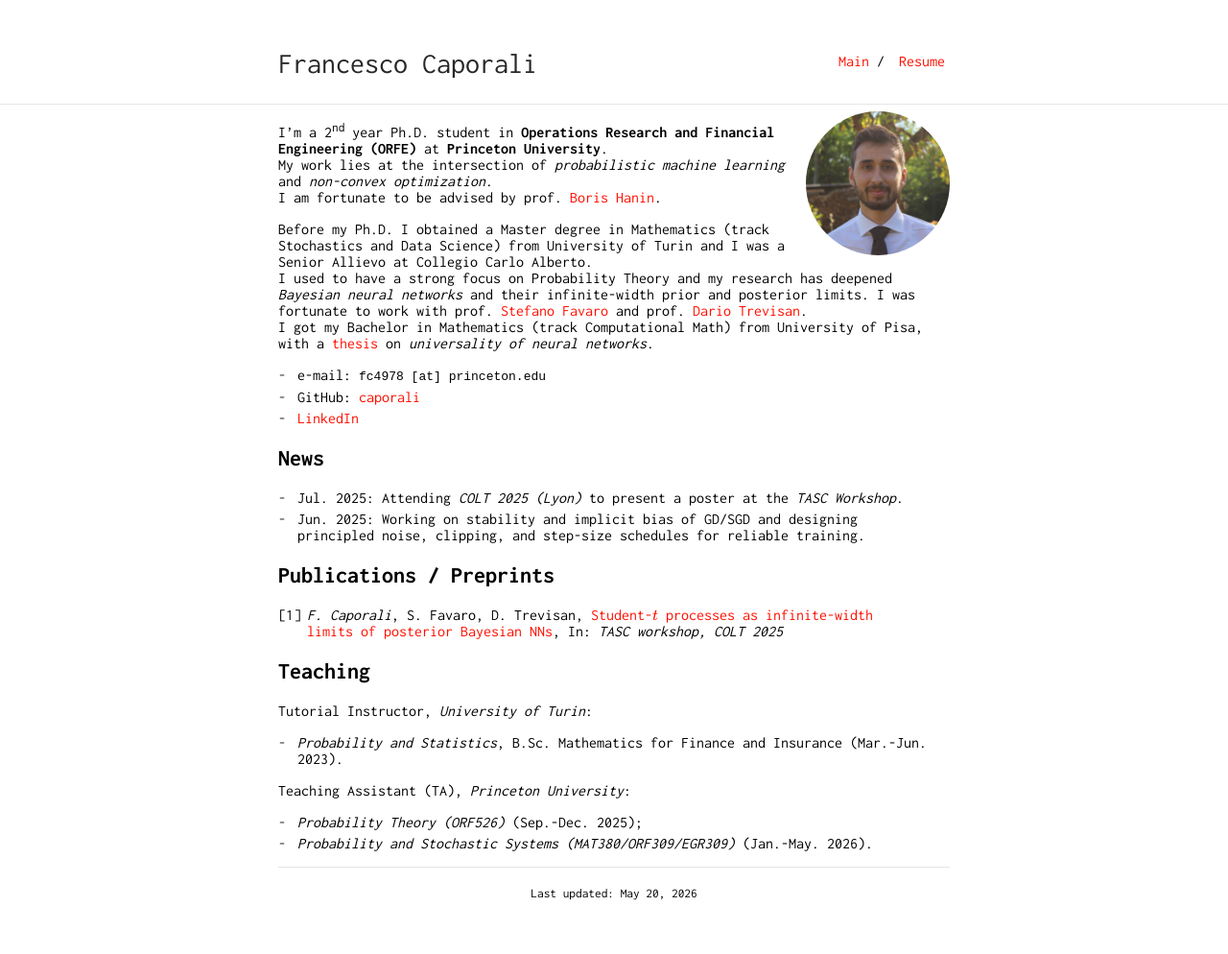
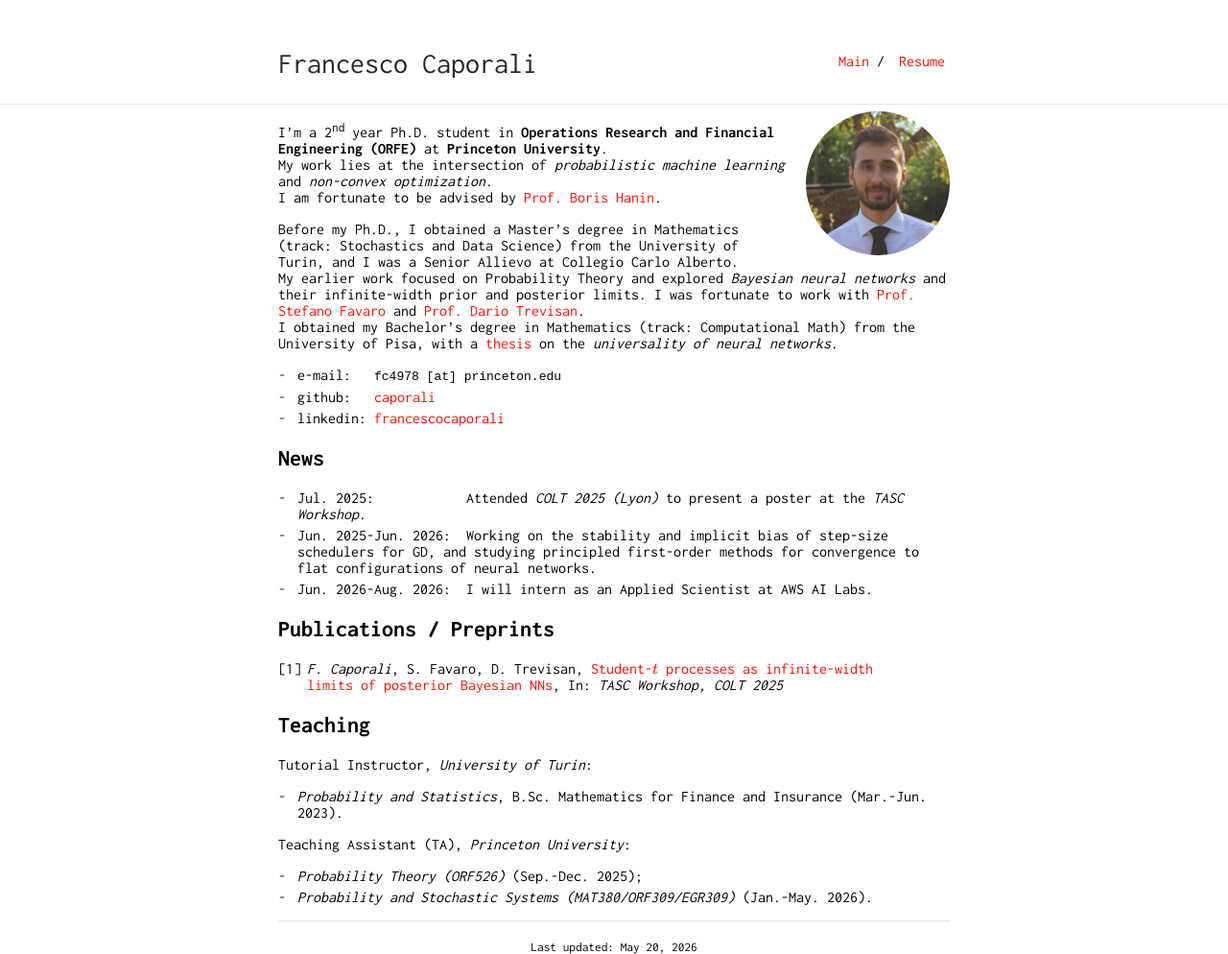
Before and after one commit to caporali/caporali.github.io, a Jekyll site: the page built from index.md, in a window 1280 px wide. Shown: the whole page at 96% size. Built offline with Jekyll 4.4.1, drawn with Linux system fonts in a browser that asks for light colours; before the commit the page ends 938 px from its top, so only the background shows below that.

Commit message:
update cv and main page

```diff
--- a/_sass/typography.scss
+++ b/_sass/typography.scss
@@ -43,6 +43,14 @@
         padding: 2px 8px 2px 8px;
         font-style: italic;
     }
+    .news {
+        display: inline-block;
+        width: 21ch;
+    }
+    .links {
+        display: inline-block;
+        width: 9ch;
+    }
     .profile-picture {
         height: $image-size;
         width: $image-size;
--- a/index.md
+++ b/index.md
@@ -6,25 +6,31 @@ layout: default
 
 I'm a 2<sup>nd</sup> year Ph.D. student in **Operations Research and Financial Engineering (ORFE)** at **Princeton University**. <br>
 My work lies at the intersection of *probabilistic machine learning* and *non-convex optimization*. <br>
-I am fortunate to be advised by prof. [Boris Hanin](https://boris-hanin.github.io/).
+I am fortunate to be advised by [Prof. Boris Hanin](https://boris-hanin.github.io/).
 
-Before my Ph.D. I obtained a Master degree in Mathematics (track Stochastics and Data Science) from University of Turin and I was a Senior Allievo at Collegio Carlo Alberto. <br>
-I used to have a strong focus on Probability Theory and my research has deepened *Bayesian neural networks* and their infinite-width prior and posterior limits. I was fortunate to work with prof. [Stefano Favaro](https://sites.carloalberto.org/favaro/) and prof. [Dario Trevisan](https://web.dm.unipi.it/trevisan/en/). <br>
-I got my Bachelor in Mathematics (track Computational Math) from University of Pisa, with a [thesis](https://github.com/caporali/bsc_thesis/blob/main/thesis.pdf) on *universality of neural networks*.
+Before my Ph.D., I obtained a Master's degree in Mathematics (track: Stochastics and Data Science) from the University of Turin, and I was a Senior Allievo at Collegio Carlo Alberto. <br>
+My earlier work focused on Probability Theory and explored *Bayesian neural networks* and their infinite-width prior and posterior limits. I was fortunate to work with [Prof. Stefano Favaro](https://sites.carloalberto.org/favaro/) and [Prof. Dario Trevisan](https://web.dm.unipi.it/trevisan/en/). <br>
+I obtained my Bachelor's degree in Mathematics (track: Computational Math) from the University of Pisa, with a [thesis](https://github.com/caporali/bsc_thesis/blob/main/thesis.pdf) on the *universality of neural networks*.
 
-- e-mail: `fc4978 [at] princeton.edu`
-- GitHub: [caporali](https://github.com/caporali)
-- [LinkedIn](https://www.linkedin.com/in/francescocaporali/)
+- <span class = "links"> e-mail: </span>
+	`fc4978 [at] princeton.edu`
+- <span class = "links"> github: </span>
+	[caporali](https://github.com/caporali)
+- <span class = "links"> linkedin: </span>
+	[francescocaporali](https://www.linkedin.com/in/francescocaporali/)
 
 ## News
-- Jul. 2025: Attending *COLT 2025 (Lyon)* to present a poster at the *TASC Workshop*.
-- Jun. 2025: Working on stability and implicit bias of GD/SGD and designing principled noise, clipping, and step-size schedules for
-reliable training.
+- <span class = "news"> Jul. 2025: </span>
+	Attended *COLT 2025 (Lyon)* to present a poster at the *TASC Workshop*.
+- <span class = "news"> Jun. 2025-Jun. 2026: </span>
+	Working on the stability and implicit bias of step-size schedulers for GD, and studying principled first-order methods for convergence to flat configurations of neural networks.
+- <span class = "news"> Jun. 2026-Aug. 2026: </span>
+	I will intern as an Applied Scientist at AWS AI Labs.
 
 ## Publications / Preprints
 1. *F. Caporali*, S. Favaro, D. Trevisan,
 	[Student-$t$ processes as infinite-width limits of posterior Bayesian NNs](https://openreview.net/pdf?id=iUppQcPAMK),
-	In: *TASC workshop, COLT 2025*
+	In: *TASC Workshop, COLT 2025*
 
 ## Teaching
 Tutorial Instructor, *University of Turin*:
```
Also changed, not shown: 2 other files.
